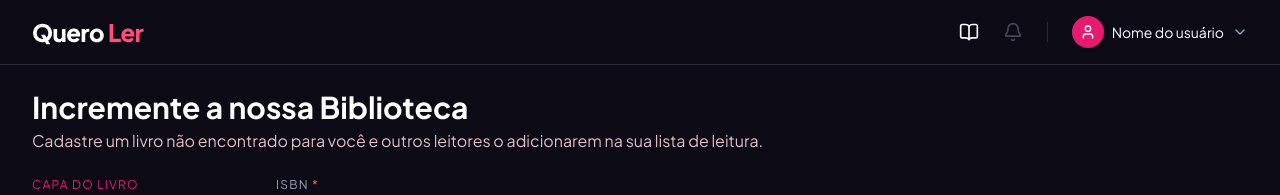
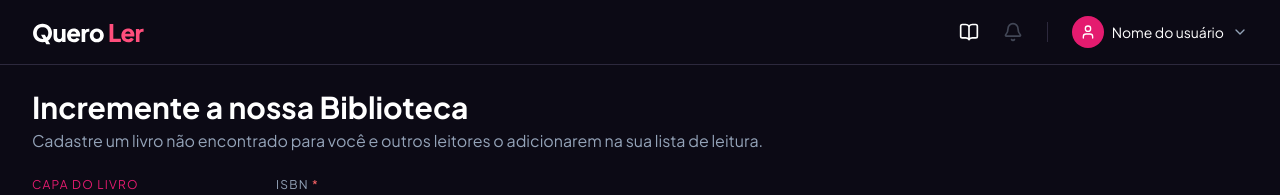
Before and after one commit to ProjetoQueroLer/queroler-frontend, a Next.js app: page /cadastro-livro in a window 1280 px wide. Shown: the top 195 px of the page. Built offline with nearby package versions, Linux system fonts and the light colour scheme; no server answers.

Commit message:
fix: ajusta cores dos subtítulos

```diff
--- a/src/presentation/pages/bookRegister/BookRegister.tsx
+++ b/src/presentation/pages/bookRegister/BookRegister.tsx
@@ -140,7 +140,7 @@ export function BookRegister() {
         <h1 className="text-text-primary text-2xl lg:text-3xl font-bold mb-1">
           Incremente a nossa Biblioteca
         </h1>
-        <p className="text-text-subtitle text-sm lg:text-base mb-6">
+        <p className="text-text-secondary text-sm lg:text-base mb-6">
           Cadastre um livro não encontrado para você e outros leitores o
           adicionarem na sua lista de leitura.
         </p>
--- a/src/presentation/pages/home/home.tsx
+++ b/src/presentation/pages/home/home.tsx
@@ -86,11 +86,11 @@ export const Home = () => {
   return (
     <div className="min-h-screen flex flex-col">
       <Header />
-      <main className="flex-1 px-4 py-6 lg:px-8">
+      <main className="flex-1 px-4 py-6 lg:px-40">
         <h1 className="text-text-primary text-2xl lg:text-3xl font-bold mb-1">
           Leituras atuais, desejadas e passadas
         </h1>
-        <p className="text-text-subtitle text-sm lg:text-base mb-6">
+        <p className="text-text-secondary text-sm lg:text-base mb-6">
           Organize sua jornada literária e acompanhe seu progresso.
         </p>
         <SearchBar />
```
